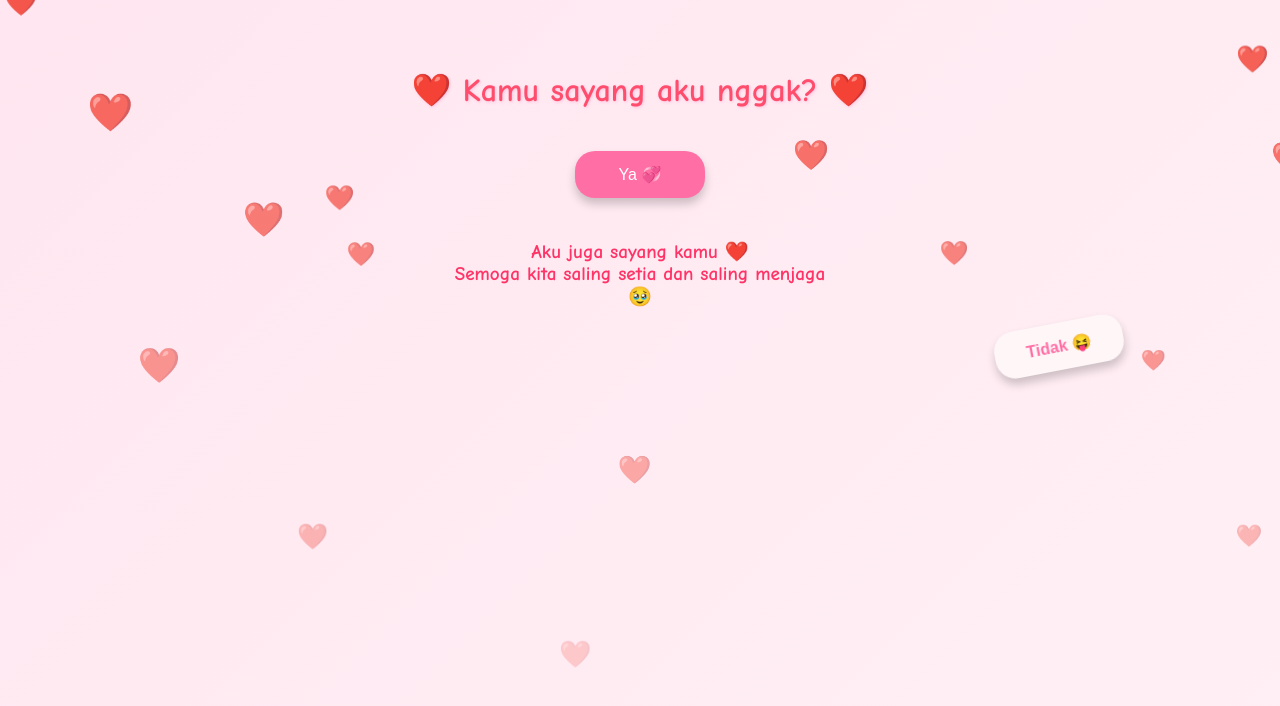
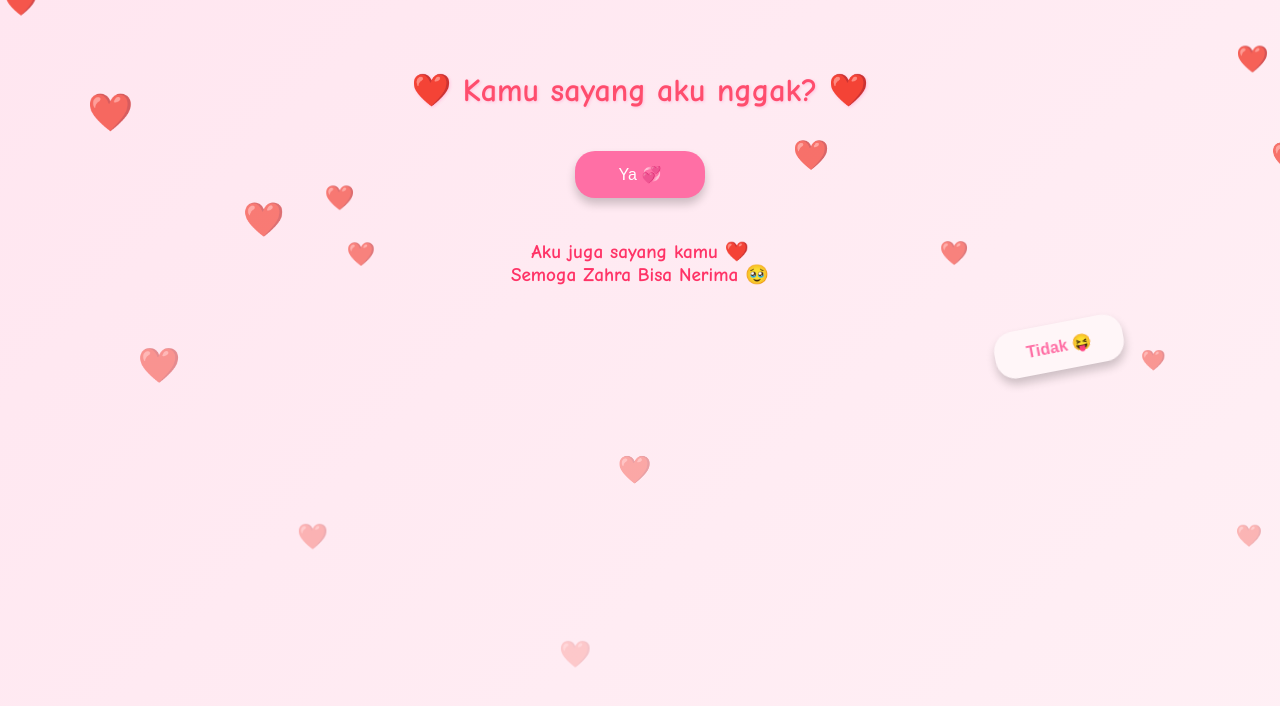
Before and after one commit to Raafiazra/Zahra-By-Azra, a plain HTML site: page index.html in a window 1280 px wide. Both pictures are taken after a click on the button "Ya 💞". Drawn offline with Linux system fonts and the light colour scheme.

Commit message:
Update index.html

```diff
--- a/index.html
+++ b/index.html
@@ -160,7 +160,7 @@
 
   // klik Ya
   yesBtn.addEventListener('click', () => {
-    message.textContent = "Aku juga sayang kamu ❤️\nSemoga kita saling setia dan saling menjaga 🥹";
+    message.textContent = "Aku juga sayang kamu ❤️\nSemoga Zahra Bisa Nerima 🥹";
     for (let i=0; i<20; i++) {
       setTimeout(createHeart, i * 200);
     }
```
